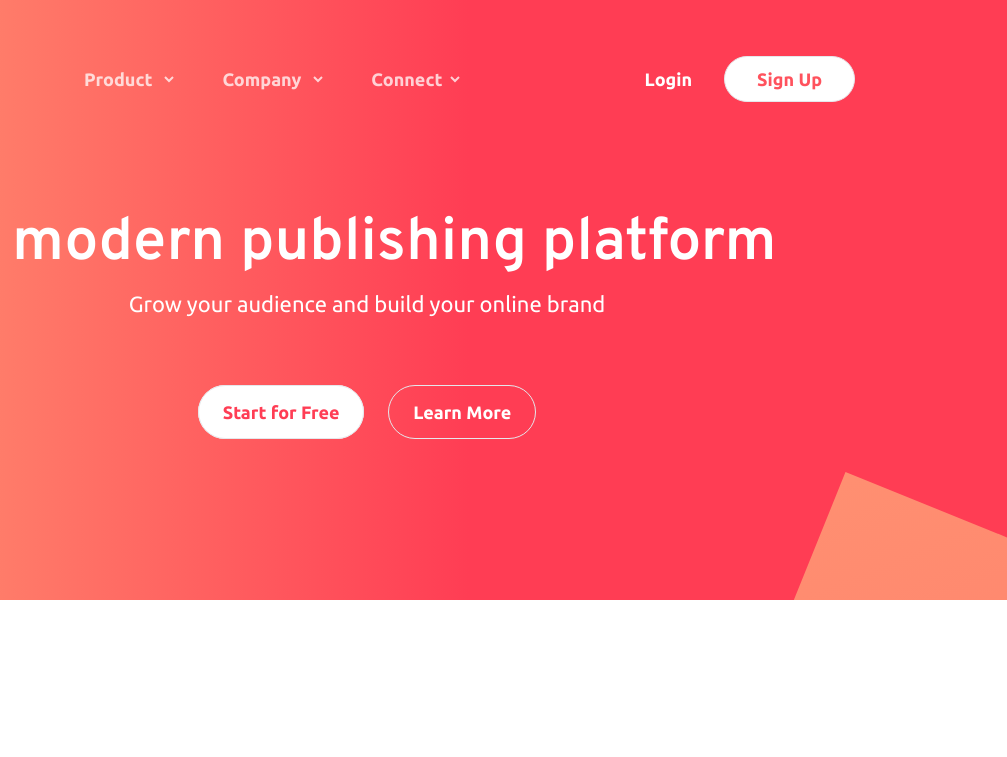
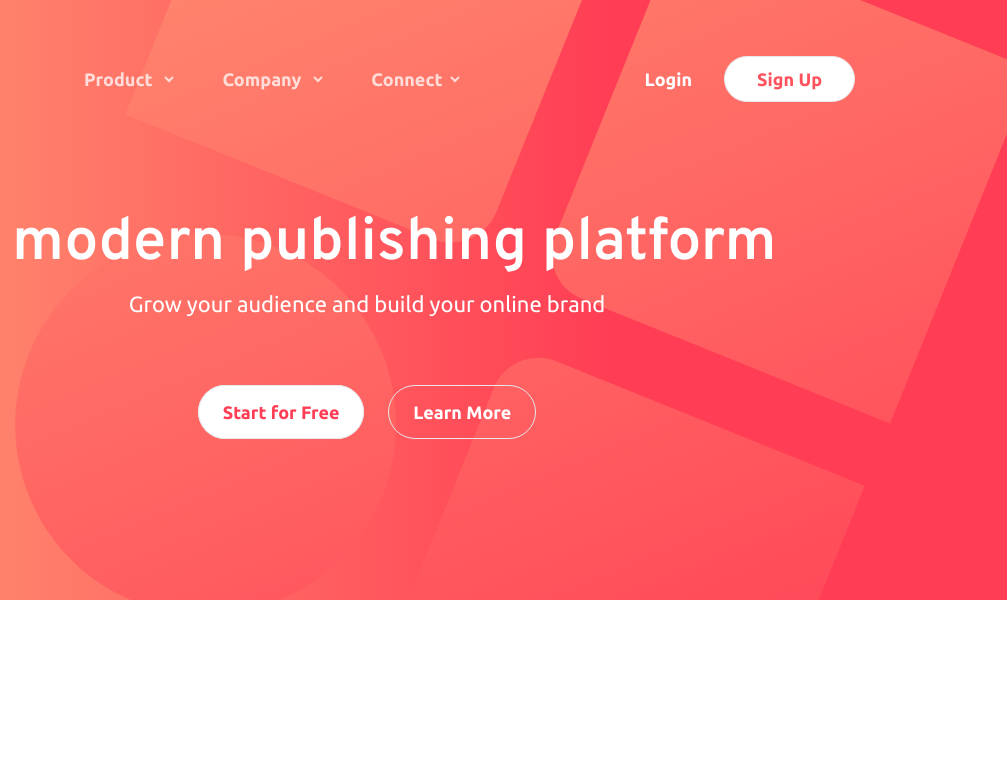
Before and after one commit to BryeNQcf2/blogr-landing-page-tailwind, a website: page index.html in a window 1280 px wide. Shown: the top 757 px of the page, 273-1280 px from the left. Drawn offline with Linux system fonts and the light colour scheme.

Commit message:
hero background desktopview fix

```diff
--- a/input.css
+++ b/input.css
@@ -212,5 +212,9 @@ footer {
   #hero {
     background: url("../images/bg-pattern-intro-desktop.svg"),
       linear-gradient(90deg, rgb(255, 143, 112) 10%, rgb(255, 61, 84) 58%);
+    background-size: 120%;
+    background-position-y: 50%, 0%;
+    background-position-x: 0%, 0%;
+    background-repeat: no-repeat;
   }
 }
```
Also changed, not shown: css/style.css.
